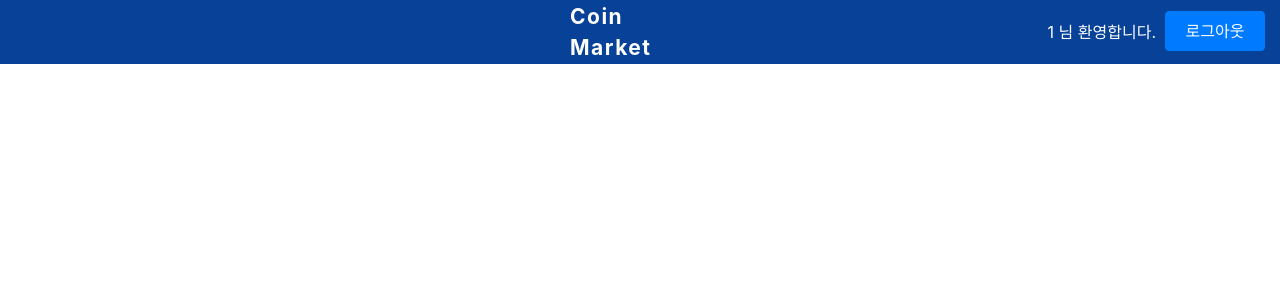
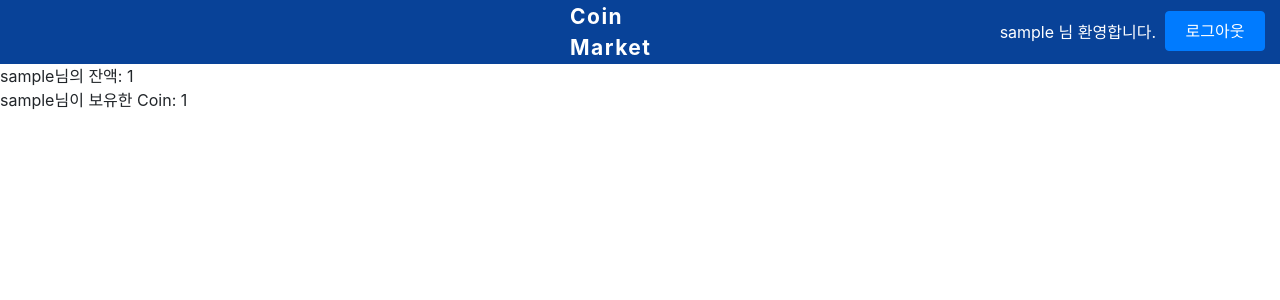
Before and after one commit to starht/2023-Software-Engineering-Project, a Flask app: page / in a window 1280 px wide. Shown: the top 300 px of the page. Run offline with Flask 3, Linux system fonts and the light colour scheme; the visitor is signed in with stand-in values (Sample User, id 1); some libraries are stand-ins or nearby versions.

Commit message:
Feat: 로그인시 보유한 잔액, 코인 출력

```diff
--- a/app.py
+++ b/app.py
@@ -38,6 +38,16 @@ def login():
     if form.validate_on_submit():
         session['userid'] = form.data.get('userid')
 
+        # 사용자 정보 가져오기
+        fcuser = Fcuser.query.filter_by(userid=session['userid']).first()
+        if fcuser is not None:
+            username = fcuser.username
+            amount = fcuser.amount
+            coin = fcuser.coin
+            session['username'] = username
+            session['amount'] = amount
+            session['coin'] = coin
+
         return redirect('/')  # 로그인에 성공하면 홈화면으로 redirect
 
     return render_template('login.html', form=form)
--- a/templates/main.html
+++ b/templates/main.html
@@ -28,13 +28,21 @@
   <nav class="nav">
     <p class="nav_title">Coin Market</p>
     {% if not userid %}
-    <button type="button" class="btn btn-primary nav_register" onclick="location.href='/register'">회원가입</button>
-    <button type="button" class="btn btn-primary nav_login" onclick="location.href='/login'">로그인</button>
+      <button type="button" class="btn btn-primary nav_register" onclick="location.href='/register'">회원가입</button>
+      <button type="button" class="btn btn-primary nav_login" onclick="location.href='/login'">로그인</button>
     {% else %}
-    <button type="button" class="btn btn-primary nav_logout" onclick="location.href='/logout'">로그아웃</button>
-    <p class="nav_item">{{ userid }} 님 환영합니다.</p>
+      <button type="button" class="btn btn-primary nav_logout" onclick="location.href='/logout'">로그아웃</button>
+      <p class="nav_item">{{ session['username'] }} 님 환영합니다.</p>
     {% endif %}
   </nav>
+  <main>
+    {% if userid %}
+      <br>
+        {{ session['username'] }}님의 잔액: {{ session['amount'] }}
+      <br>
+        {{ session['username'] }}님이 보유한 Coin: {{ session['coin'] }}
+    {% endif %}
+  </main>
 </body>
 
 </html>
```
